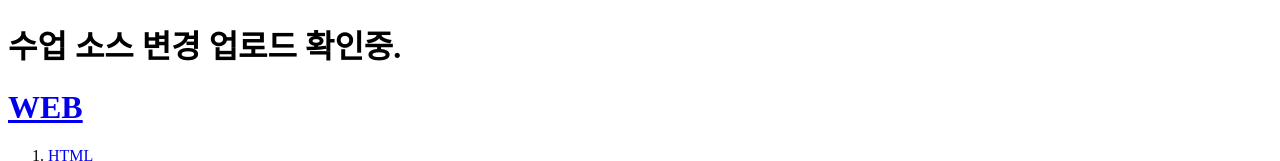
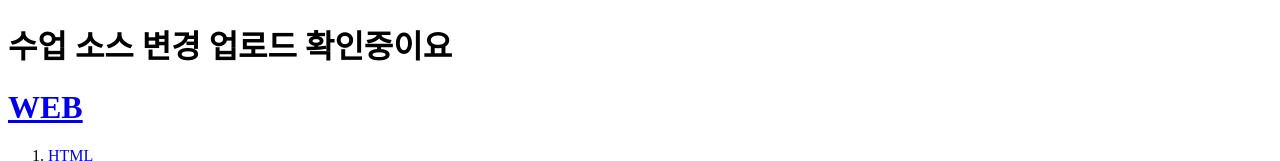
Before and after one commit to Junpark2889/Web_Myspace, a plain HTML site: page index.html in a window 1280 px wide. Shown: the top 161 px of the page. Drawn offline with Linux system fonts and the light colour scheme.

Commit message:
소스 변경 확인이요

```diff
--- a/index.html
+++ b/index.html
@@ -5,7 +5,7 @@
 <meta charset="utf-8">
 </head>
 <body>
-    <h1>수업 소스 변경 업로드 확인중.</h1>
+    <h1>수업 소스 변경 업로드 확인중이요</h1>
 <h1><a href="index.html">WEB</a></h1>
 <ol>
 <li><a href="1.html">HTML</a></li>
```
